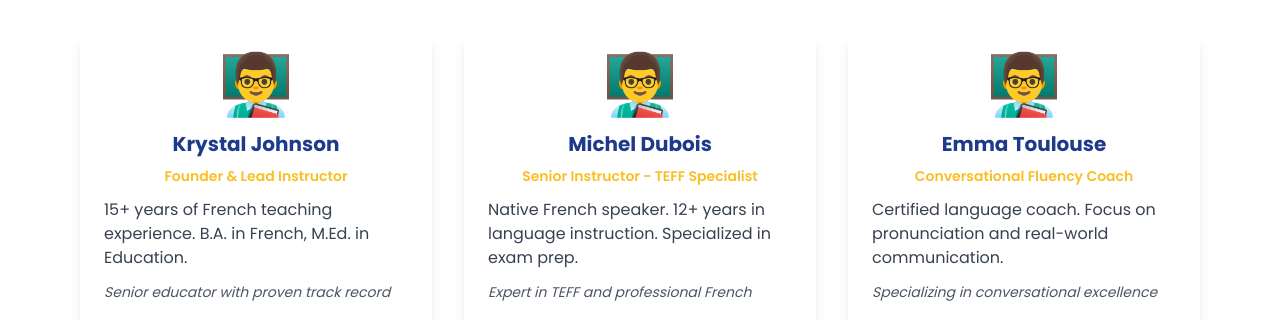
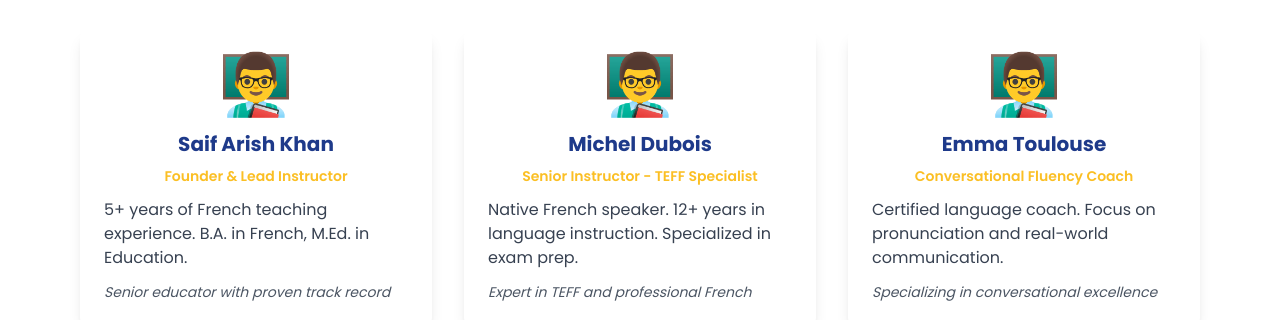
Before and after one commit to kabeerk27/that-smyfrench, a Next.js app: page /about in a window 1280 px wide. Shown: the part 1300-1620 px from the top of the page. Built offline with nearby package versions, Linux system fonts and the light colour scheme.

Commit message:
Remove profile

```diff
--- a/src/app/about/page.tsx
+++ b/src/app/about/page.tsx
@@ -77,9 +77,9 @@ export default function AboutPage() {
           <div className="grid grid-cols-1 md:grid-cols-3 gap-8">
             {[
               {
-                name: "Krystal Johnson",
+                name: "Saif Arish Khan",
                 role: "Founder & Lead Instructor",
-                bio: "15+ years of French teaching experience. B.A. in French, M.Ed. in Education.",
+                bio: "5+ years of French teaching experience. B.A. in French, M.Ed. in Education.",
                 background: "Senior educator with proven track record"
               },
               {
--- a/src/components/InstructorProfiles.tsx
+++ b/src/components/InstructorProfiles.tsx
@@ -3,7 +3,7 @@
 export default function InstructorProfiles() {
   const instructors = [
     {
-      name: "Krystal Johnson",
+      name: "Saif Arish Khan",
       role: "Founder & Lead Instructor",
       specialty: "TEF/TCF Specialist",
       bio: "15+ years of teaching experience. B.A. in French, M.Ed. in Education. Passionate about making French accessible to everyone.",
@@ -97,9 +97,9 @@ export default function InstructorProfiles() {
                 </div>
               </div>
 
-              <button className="w-full btn-primary text-sm py-2">
+            {/*} <button className="w-full btn-primary text-sm py-2">
                 View Profile
-              </button>
+              </button> */}
             </div>
           ))}
         </div>
```
